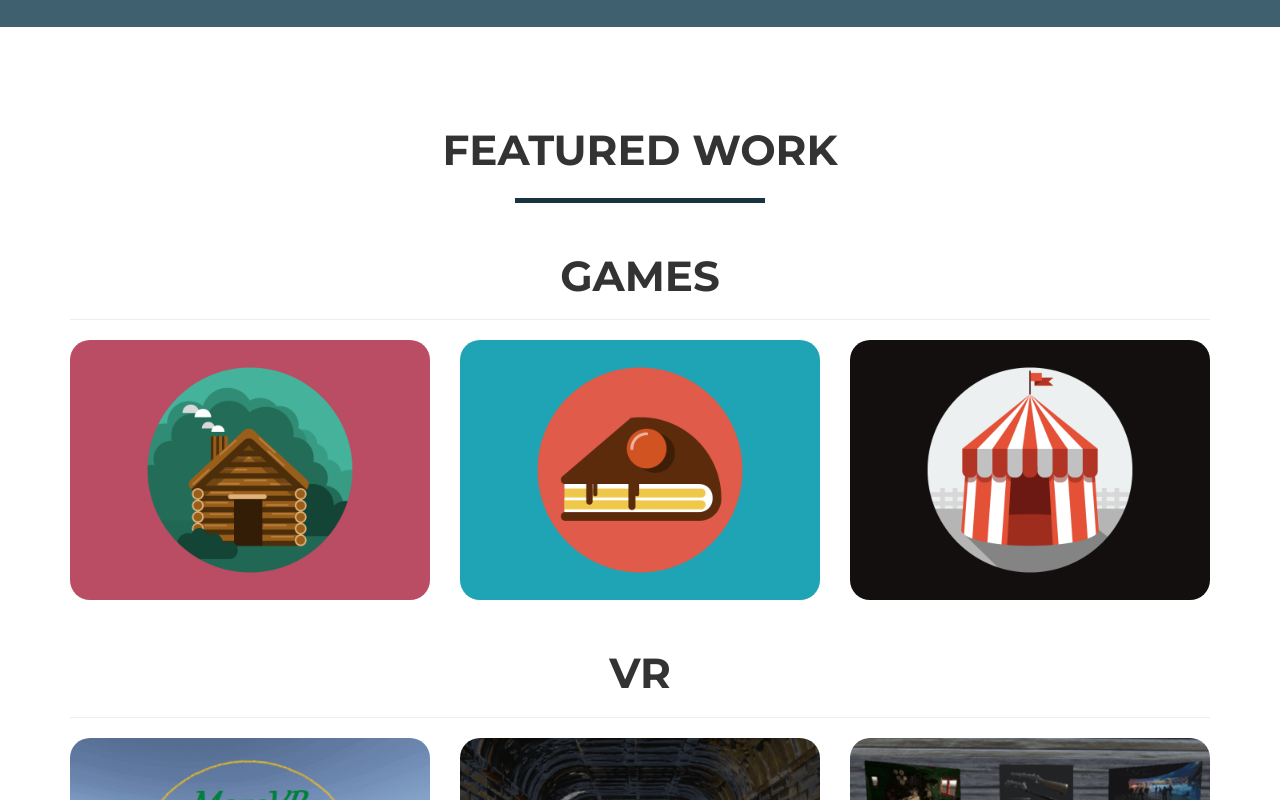
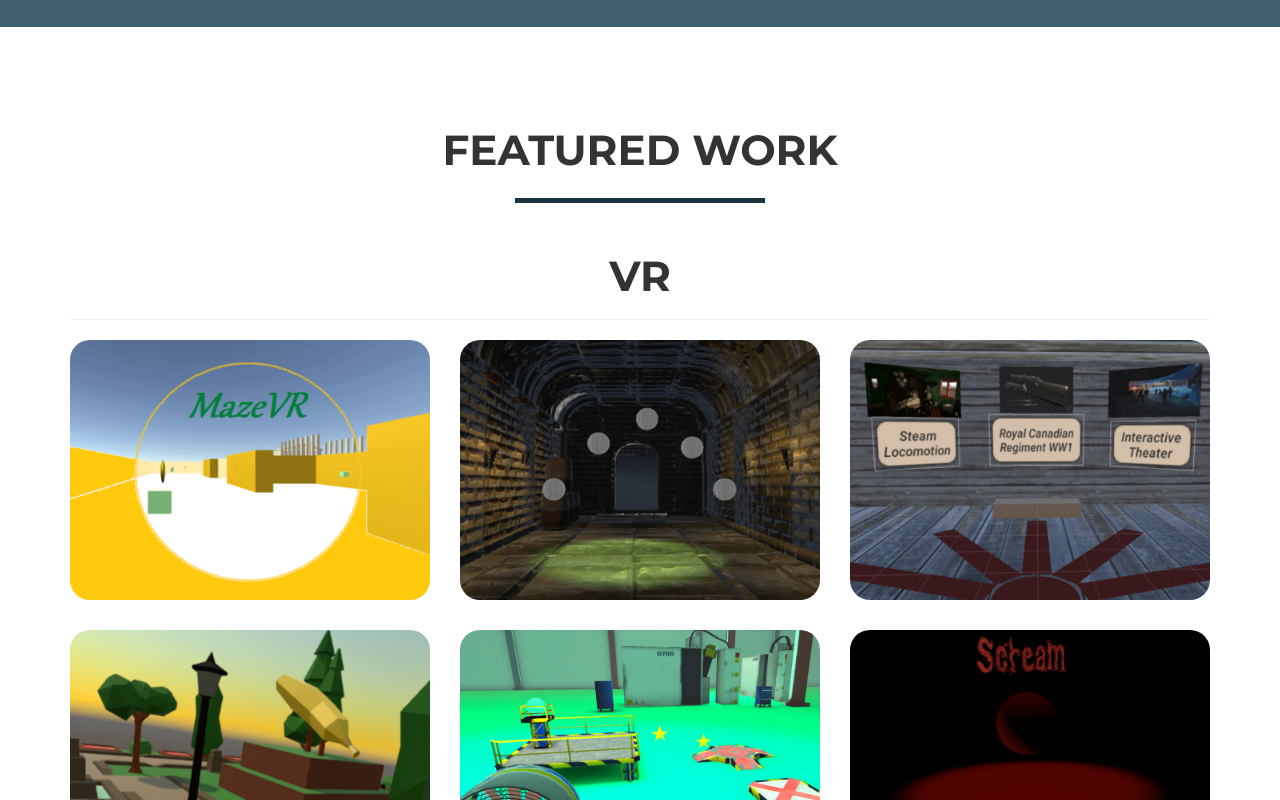
Before and after one commit to deinyefa/deinyefa.github.io, a website: page index.html in a window 1280 px wide. Shown: the part 633-1433 px from the top of the page. Drawn offline with nearby package versions, Linux system fonts and the light colour scheme.

Commit message:
commeted changes till games updated

```diff
--- a/index.html
+++ b/index.html
@@ -89,17 +89,17 @@
                 <div class="col-lg-12 text-center">
                     <h2>Featured Work</h2>
                     <hr class="star-primary">
-                    <br>
+                    <!-- <br> -->
                 </div>
-                <div class="col-lg-12 text-center">
+                <!-- <div class="col-lg-12 text-center">
                     <h2>Games</h2>
                     <hr>
-                </div>
+                </div> -->
             </div>
             <!-- start games section -->
             <div class="row">
               <!-- start first one section -->
-              <div class="col-sm-4 portfolio-item">
+              <!-- <div class="col-sm-4 portfolio-item">
                   <a href="#portfolioModal7" class="portfolio-link" data-toggle="modal">
                       <div class="caption">
                           <div class="caption-content">
@@ -108,9 +108,9 @@
                       </div>
                       <img src="img/portfolio/cabin.png" class="img-responsive project-image" alt="Cabin">
                   </a>
-              </div>
+              </div> -->
               <!-- start second one section -->
-              <div class="col-sm-4 portfolio-item">
+              <!-- <div class="col-sm-4 portfolio-item">
                   <a href="#portfolioModal8" class="portfolio-link" data-toggle="modal">
                       <div class="caption">
                           <div class="caption-content">
@@ -119,9 +119,9 @@
                       </div>
                       <img src="img/portfolio/cake.png" class="img-responsive project-image" alt="Cake">
                   </a>
-              </div>
+              </div> -->
               <!-- start third one section -->
-              <div class="col-sm-4 portfolio-item">
+              <!-- <div class="col-sm-4 portfolio-item">
                   <a href="#portfolioModal9" class="portfolio-link" data-toggle="modal">
                       <div class="caption">
                           <div class="caption-content">
@@ -130,7 +130,7 @@
                       </div>
                       <img src="img/portfolio/circus.png" class="img-responsive project-image" alt="Circus">
                   </a>
-              </div>
+              </div> -->
             </div>
             <br>
             <!-- start vr section -->
```
